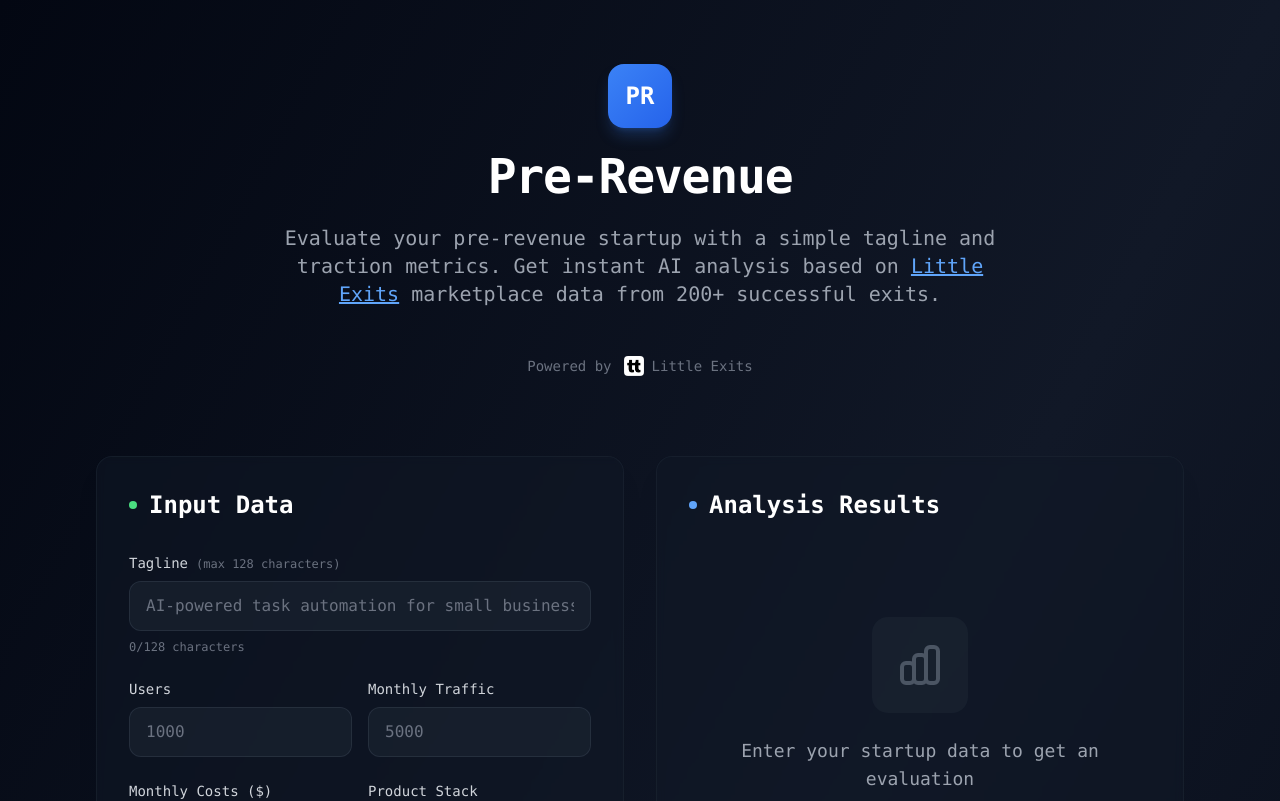
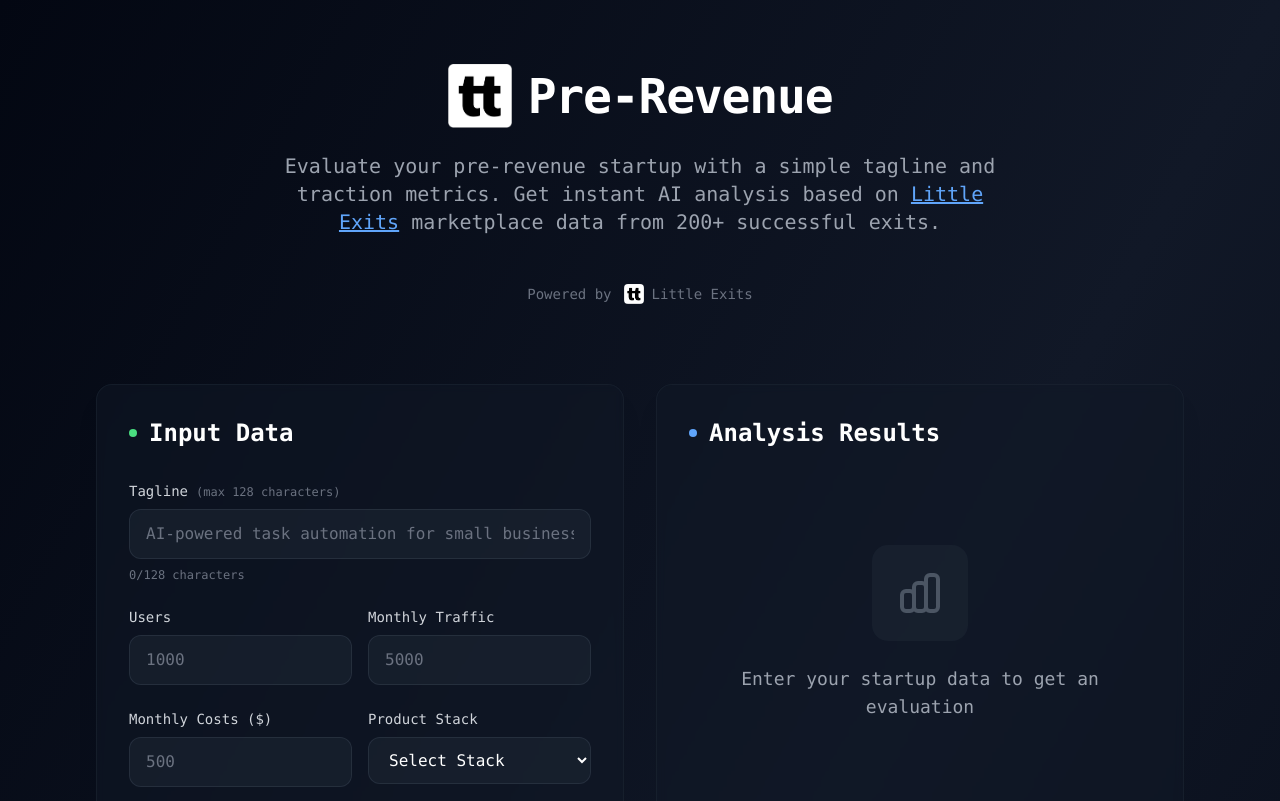
Before and after one commit to campbellsinvestment/prerevenue, a Next.js app: page / in a window 1280 px wide. Shown: the top 801 px of the page. Built offline with nearby package versions, Linux system fonts and the light colour scheme.

Commit message:
add logo

```diff
--- a/pages/_document.js
+++ b/pages/_document.js
@@ -5,7 +5,8 @@
     return (
       <Html lang="en">
       <Head>
-        <link rel='icon' href='/favicon.png' />
+        <title>Pre-Revenue | Free Startup Evaluation Tool</title>
+        <link rel='icon' href='/Little Exits Icon Dark.png' />
         <meta
           name="description"
           content="Evaluate your pre-revenue startup with AI analysis based on Little Exits marketplace data from 200+ successful exits."
--- a/pages/index.tsx
+++ b/pages/index.tsx
@@ -168,12 +168,16 @@
 
         {/* Header */}
         <header className="text-center mb-12 sm:mb-20">
-          <div className="inline-flex items-center justify-center w-12 h-12 sm:w-16 sm:h-16 bg-gradient-to-br from-blue-500 to-blue-600 rounded-2xl mb-4 sm:mb-6 shadow-lg shadow-blue-500/25">
-            <span className="text-xl sm:text-2xl font-bold text-white">PR</span>
+          <div className="flex items-center justify-center gap-4 mb-4 sm:mb-6">
+            <img
+              src="/Little Exits Icon Dark.png"
+              alt="Little Exits Logo"
+              className="w-12 h-12 sm:w-16 sm:h-16"
+            />
+            <h1 className="text-3xl sm:text-4xl lg:text-5xl font-bold text-white tracking-tight">
+              Pre-Revenue
+            </h1>
           </div>
-          <h1 className="text-3xl sm:text-4xl lg:text-5xl font-bold mb-4 sm:mb-6 text-white tracking-tight">
-            Pre-Revenue
-          </h1>
           <p className="text-base sm:text-lg lg:text-xl text-gray-400 max-w-3xl mx-auto leading-relaxed font-normal px-4">
             Evaluate your pre-revenue startup with a simple tagline and traction metrics.
             Get instant AI analysis based on <a href="https://littleexits.com" className="text-blue-400 hover:text-blue-300 underline transition-colors" target="_blank" rel="noopener noreferrer">Little Exits</a> marketplace data from 200+ successful exits.
```
